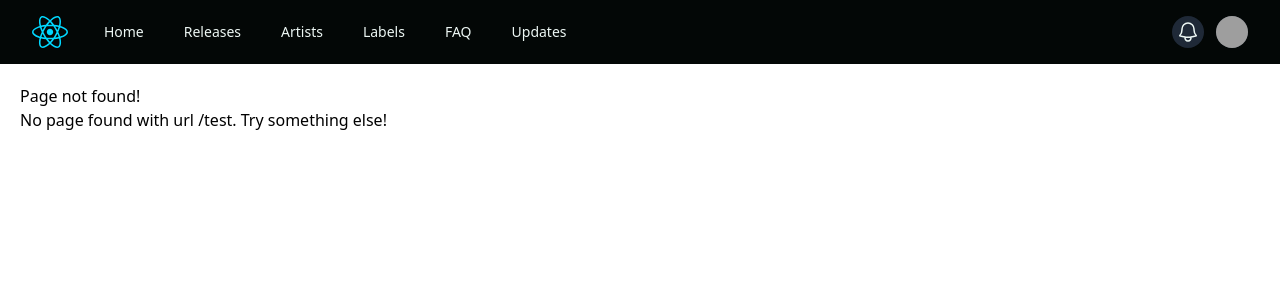
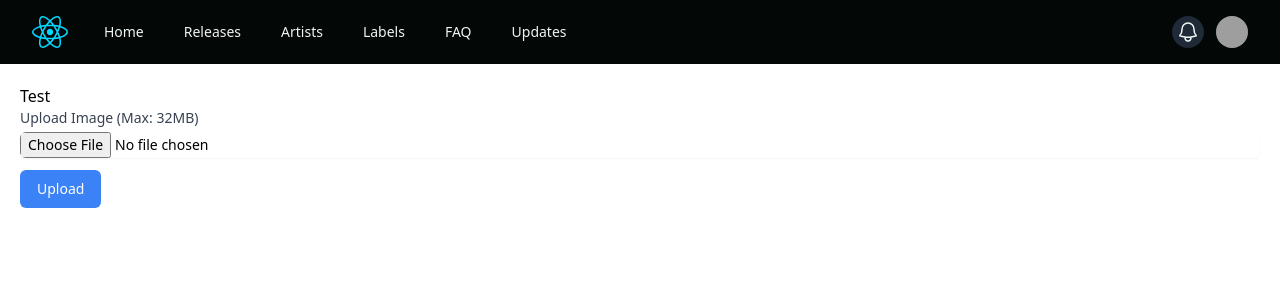
Before and after one commit to MaximeBrusselle/releasify-web, a React (Vite) app: page /test in a window 1280 px wide. Before the commit this address had no page. Shown: the top 300 px of the page. Built offline with nearby package versions, Linux system fonts and the light colour scheme; grey boxes are pictures that could not be loaded.

Commit message:
add possibility to upload images

```diff
--- a/package.json
+++ b/package.json
@@ -15,8 +15,10 @@
     "@heroicons/react": "^2.1.3",
     "@radix-ui/react-accordion": "^1.1.2",
     "@radix-ui/react-hover-card": "^1.0.7",
+    "axios": "^1.6.8",
     "class-variance-authority": "^0.7.0",
     "clsx": "^2.1.0",
+    "dotenv": "^16.4.5",
     "firebase": "^10.10.0",
     "lucide-react": "^0.365.0",
     "react": "^18.2.0",
--- a/src/App.tsx
+++ b/src/App.tsx
@@ -12,6 +12,7 @@ import SettingsPage from "@/pages/profile/SettingsPage";
 import SignOutPage from "@/pages/profile/SignOutPage";
 import ArtistDetailPage from "@/pages/artists/artistDetail/ArtistDetailPage";
 import LabelDetailPage from "@/pages/labels/labelDetails/LabelDetailPage";
+import Test from "@/pages/Test";
 // Import other pages
 
 const Layout: React.FC = () => (
@@ -41,6 +42,7 @@ const App: React.FC = () => {
 					<Route path="profile" element={<ProfilePage />} />
 					<Route path="settings" element={<SettingsPage />} />
 					<Route path="sign-out" element={<SignOutPage />} />
+					<Route path="test" element={<Test />} />
 					<Route path="*" element={<NotFound />} />
 					{/* Define other nested routes */}
 				</Route>
--- a/src/components/Navbar.tsx
+++ b/src/components/Navbar.tsx
@@ -3,7 +3,7 @@ import { Fragment } from "react";
 import { Disclosure, Menu, Transition } from "@headlessui/react";
 import { Bars3Icon, BellIcon, XMarkIcon } from "@heroicons/react/24/outline";
 import { useLocation } from "react-router-dom";
-import examplePfp from "@/assets/artists/synthsation_pfp.png";
+// import examplePfp from "@/assets/artists/synthsation_pfp.png";
 
 // Define a type for the navigation items
 interface NavigationItem {
@@ -86,7 +86,7 @@ const NavBar: React.FC = () => {
 										<Menu.Button className="relative flex rounded-full bg-gray-800 text-sm focus:outline-none focus:ring-2 focus:ring-text focus:ring-offset-2 focus:ring-offset-text hover:ring-text">
 											<span className="absolute -inset-1.5" />
 											<span className="sr-only">Open user menu</span>
-											<img className="h-8 w-8 rounded-full" src={examplePfp} alt="" />
+											<img className="h-8 w-8 rounded-full" src={"https://i.ibb.co/sPRVVdS/synthsation-pfp.png"} alt="" />
 										</Menu.Button>
 									</div>
 									<Transition
--- /dev/null
+++ b/src/data/api/imgbbUpload.ts
@@ -0,0 +1,32 @@
+"use client";
+// import dotenv from "dotenv";
+import FormData from "form-data";
+import axios from "axios";
+// dotenv.config();
+
+const imgbbUpload = async (image: File) => {
+    if (!process.env.IMGBB_API_KEY) {
+        throw new Error("IMGBB_API_KEY is not defined");
+    };
+    if (!image) {
+        throw new Error("Image is required");
+    };
+    if(process.env.ENVIRONMENT === "development") {
+        console.log("Development environment detected, skipping image upload");
+        return "https://via.placeholder.com/150";
+    }
+	const formData = new FormData();
+	formData.append("image", image);
+	formData.append("key", process.env.IMGBB_API_KEY!);
+
+	const response = await axios.post("https://api.imgbb.com/1/upload", formData, {
+		headers: {
+			"Content-Type": "multipart/form-data",
+		},
+	});
+
+    console.log(response.data.data.url);
+    return response.data.data.url;
+};
+
+export default imgbbUpload;
--- /dev/null
+++ b/src/pages/Test.tsx
@@ -0,0 +1,44 @@
+import imgbbUpload from "@/data/api/imgbbUpload";
+import React, { useRef } from 'react';
+
+const Test: React.FC = () => {
+  const fileInputRef = useRef<HTMLInputElement>(null);
+
+  const handleFormSubmit = (event: React.FormEvent<HTMLFormElement>) => {
+    event.preventDefault();
+    if (fileInputRef.current?.files && fileInputRef.current.files.length > 0) {
+      const file = fileInputRef.current.files[0];
+      if (file.size <= 32 * 1024 * 1024) { // 32MB limit
+        imgbbUpload(file);
+      } else {
+        console.log('Image size exceeds the limit.');
+      }
+    }
+  };
+
+  return (
+    <div>
+      <h1>Test</h1>
+      <form onSubmit={handleFormSubmit}>
+        <label htmlFor="imageUpload" className="block text-sm font-medium text-gray-700">
+          Upload Image (Max: 32MB)
+        </label>
+        <input
+          id="imageUpload"
+          type="file"
+          accept="image/*"
+          ref={fileInputRef}
+          className="mt-1 block w-full border-gray-300 rounded-md shadow-sm focus:ring-blue-500 focus:border-blue-500 sm:text-sm"
+        />
+        <button
+          type="submit"
+          className="mt-3 inline-flex items-center px-4 py-2 border border-transparent text-sm font-medium rounded-md text-white bg-blue-500 hover:bg-blue-600 focus:outline-none focus:ring-2 focus:ring-offset-2 focus:ring-blue-500"
+        >
+          Upload
+        </button>
+      </form>
+    </div>
+  );
+};
+
+export default Test;
--- a/vite.config.ts
+++ b/vite.config.ts
@@ -1,8 +1,26 @@
 import path from "path"
 import react from "@vitejs/plugin-react"
-import { defineConfig } from "vite"
+import { defineConfig, loadEnv } from "vite"
 
-export default defineConfig({
+// export default defineConfig({
+//   plugins: [react()],
+//   resolve: {
+//     alias: {
+//       "@": path.resolve(__dirname, "./src"),
+//     },
+//   },
+//   build: {
+//     outDir: "dist",
+//   },
+// })
+
+export default defineConfig(({ mode }) => {
+  const env = loadEnv(mode, process.cwd(), '');
+  return {
+    define: {
+      'process.env.IMGBB_API_KEY': JSON.stringify(env.IMGBB_API_KEY),
+      'process.env.ENVIRONMENT': JSON.stringify(env.ENVIRONMENT)
+    },
     plugins: [react()],
     resolve: {
       alias: {
@@ -12,4 +30,5 @@ export default defineConfig({
     build: {
       outDir: "dist",
     },
+  }
 })
```
Also changed, not shown: 2 other files (tests, documents, lock files or other folders). Lines whose indentation alone changed are shown as unchanged.
